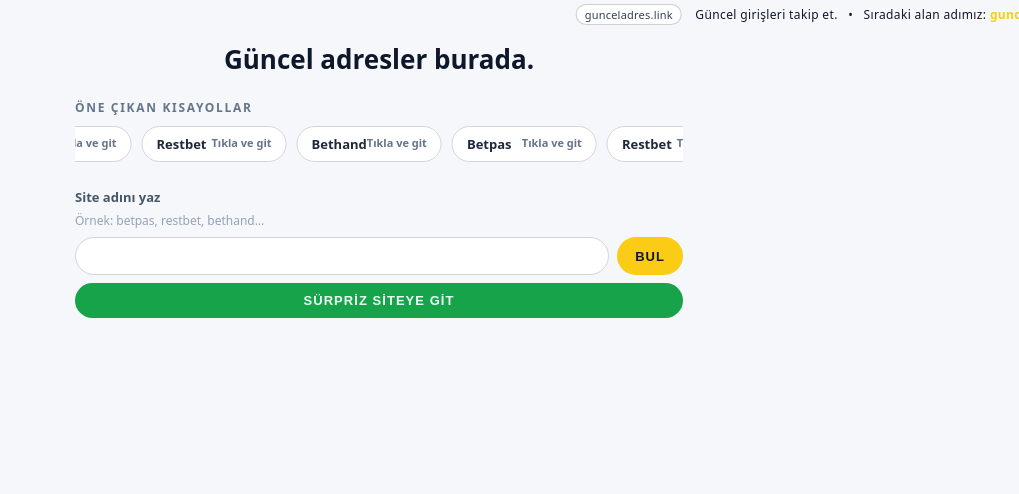
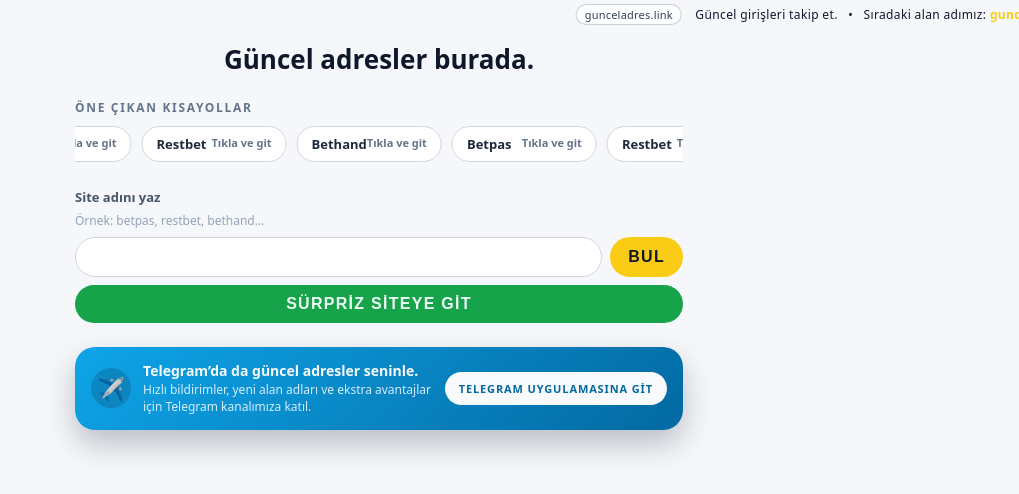
Before and after one commit to thexprojects/guncel-adres-link, a plain HTML site: page index.html in a window 1280 px wide. Shown: the whole page, without its empty margins (261-1280 px from the left). Drawn offline with Linux system fonts and the light colour scheme.

Commit message:
Update index.html

```diff
--- a/index.html
+++ b/index.html
@@ -33,7 +33,7 @@
     }
 
     .ticker-highlight {
-      color: #facc15; /* SARİ */
+      color: #facc15; /* SARI */
       font-weight: 700;
     }
 
@@ -152,13 +152,14 @@
       gap: 8px;
     }
 
+    /* iOS zoom fix: 16px ve üzeri */
     input[type="text"] {
       flex: 1;
       padding: 10px 12px;
       border-radius: 999px;
       border: 1px solid #d1d5db;
       background: #ffffff;
-      font-size: 14px;
+      font-size: 16px;
       color: #0f172a;
     }
 
@@ -172,7 +173,7 @@
       border: none;
       border-radius: 999px;
       padding: 10px 18px;
-      font-size: 13px;
+      font-size: 16px; /* 16px */
       font-weight: 700;
       cursor: pointer;
       background: #facc15;
@@ -200,6 +201,7 @@
       background: #16a34a;
       color: #ecfdf5;
       padding-inline: 20px;
+      font-size: 16px; /* 16px */
     }
 
     .random-btn:hover {
@@ -235,9 +237,79 @@
       background: #f1f5f9;
     }
 
+    /* TELEGRAM CARD */
+    .telegram-card {
+      margin-top: 24px;
+      padding: 14px 16px;
+      border-radius: 20px;
+      background: linear-gradient(135deg, #0ea5e9, #0369a1);
+      color: #e0f2fe;
+      display: flex;
+      align-items: center;
+      gap: 12px;
+      box-shadow: 0 14px 30px rgba(15,23,42,0.25);
+    }
+
+    .telegram-icon {
+      width: 40px;
+      height: 40px;
+      border-radius: 999px;
+      background: rgba(15,23,42,0.18);
+      display: flex;
+      align-items: center;
+      justify-content: center;
+      font-size: 22px;
+    }
+
+    .telegram-text {
+      flex: 1;
+      min-width: 0;
+    }
+
+    .telegram-title {
+      font-size: 14px;
+      font-weight: 700;
+      margin-bottom: 2px;
+      color: #f9fafb;
+    }
+
+    .telegram-subtitle {
+      font-size: 12px;
+      line-height: 1.4;
+      color: #e0f2fe;
+      opacity: 0.95;
+    }
+
+    .telegram-btn {
+      flex-shrink: 0;
+      border-radius: 999px;
+      padding: 9px 14px;
+      font-size: 11px;
+      font-weight: 700;
+      text-transform: uppercase;
+      letter-spacing: 0.08em;
+      background: #f9fafb;
+      color: #0369a1;
+      text-decoration: none;
+      white-space: nowrap;
+    }
+
+    .telegram-btn:hover {
+      background: #e5f3ff;
+    }
+
     @media (max-width: 480px) {
       form { flex-direction: column; }
       button, .random-btn { width: 100%; }
+
+      .telegram-card {
+        flex-direction: column;
+        align-items: flex-start;
+      }
+
+      .telegram-btn {
+        margin-top: 6px;
+      }
     }
   </style>
 </head>
@@ -299,6 +371,25 @@
       <button type="button" class="random-btn" id="randomBtn">SÜRPRİZ SİTEYE GİT</button>
     </section>
 
+    <!-- Telegram CTA -->
+    <section class="telegram-card">
+      <div class="telegram-icon">✈️</div>
+      <div class="telegram-text">
+        <div class="telegram-title">Telegram’da da güncel adresler seninle.</div>
+        <div class="telegram-subtitle">
+          Hızlı bildirimler, yeni alan adları ve ekstra avantajlar için Telegram kanalımıza katıl.
+        </div>
+      </div>
+      <a
+        href="https://t.me/telegram"
+        class="telegram-btn"
+        target="_blank"
+        rel="noopener noreferrer"
+      >
+        TELEGRAM UYGULAMASINA GİT
+      </a>
+    </section>
+
   </main>
 
   <script>
@@ -334,7 +425,7 @@
         // İçeriği kopyalayarak kesintisiz kaydırma
         track.innerHTML += track.innerHTML;
 
-        // Kopyalanmışlar dahil tüm kartlara tıklama eventi
+        // Tüm kartlara tıklama eventi
         track.querySelectorAll(".featured-card").forEach(card => {
           card.addEventListener("click", () => {
             const key = card.dataset.key;
```
